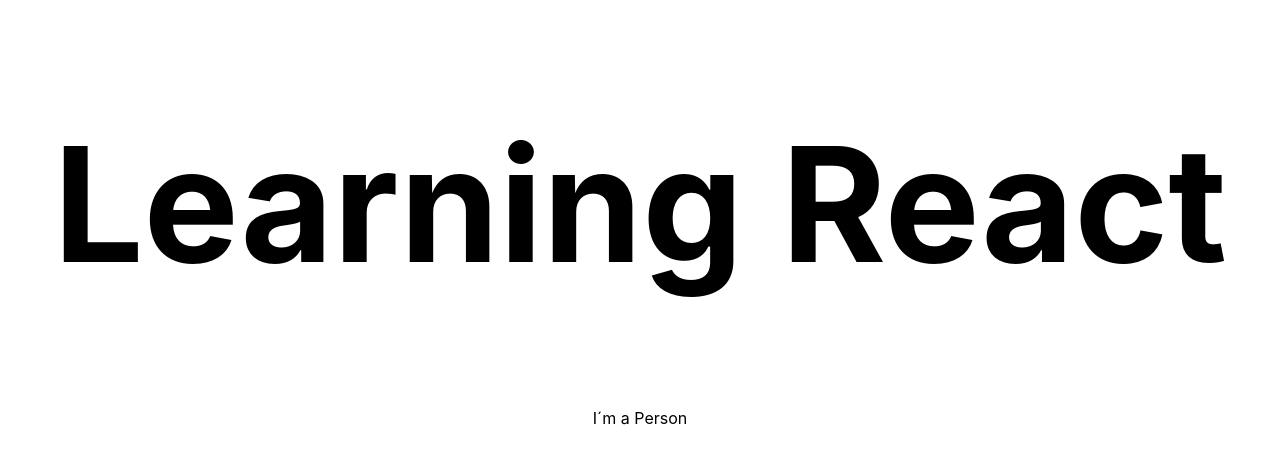
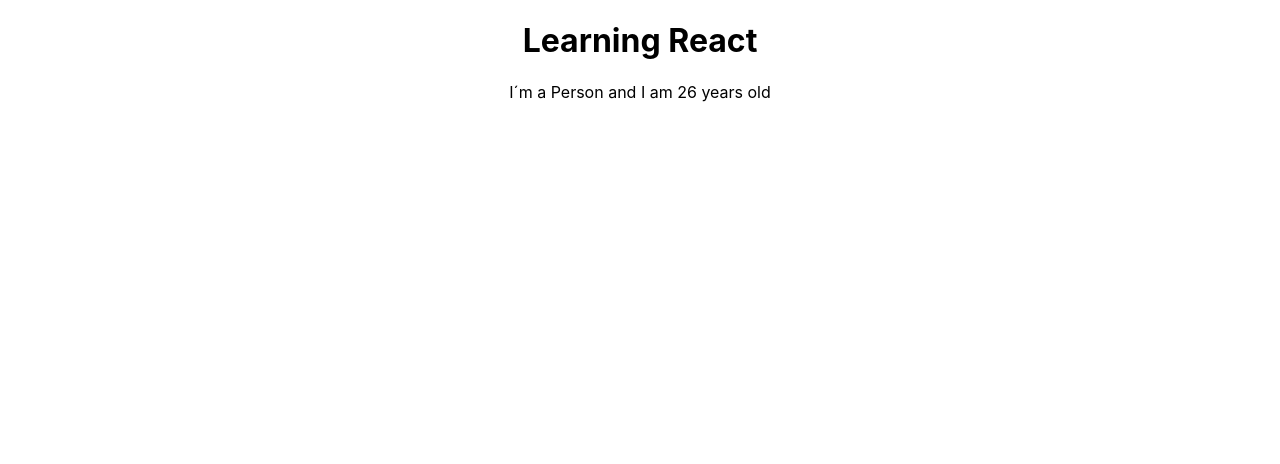
Before and after one commit to divthesign/React, a React (Create React App) app: page / in a window 1280 px wide. Shown: the top 464 px of the page. Built offline with nearby package versions, Linux system fonts and the light colour scheme.

Commit message:
contenido Dinamico (JS), lineas simples o llamadas a funciones mas complejas

```diff
--- a/src/App.css
+++ b/src/App.css
@@ -17,9 +17,6 @@
   font-size: calc(10px + 2vmin);
   color: white;
 }
-h1{
-  font-size: 10rem;
-}
 
 .App-link {
   color: #61dafb;
--- a/src/App.js
+++ b/src/App.js
@@ -7,9 +7,10 @@ class App extends Component {
     return (
       <div className="App">
         <h1>Learning React</h1>
-        <Person/>
+        <Person />
       </div>
     );
+    //React se podría escribir así pero no es JSX
     /* return(
       React.createElement('div', {className: 'App'}, React.createElement('h1', null, 'Hola que tal?'))
     ) */
--- a/src/Person/Person.js
+++ b/src/Person/Person.js
@@ -2,7 +2,7 @@
 import React from "react";
 
 const person = () => {
-    return <p>I´m a Person</p>
+    return <p>I´m a Person and I am {Math.floor(Math.random() * 30)} years old</p>
 }
 
 // exportamos person
```
